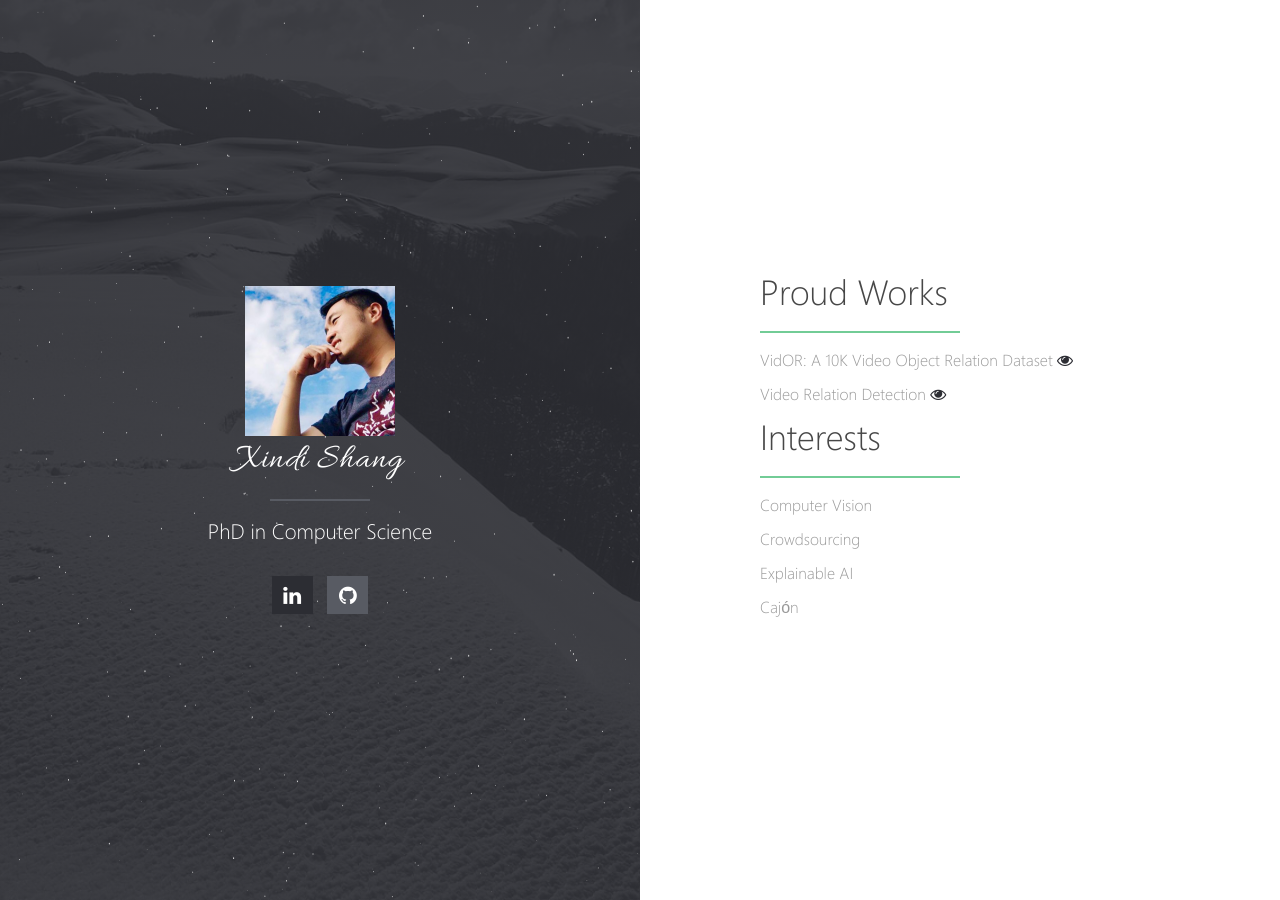
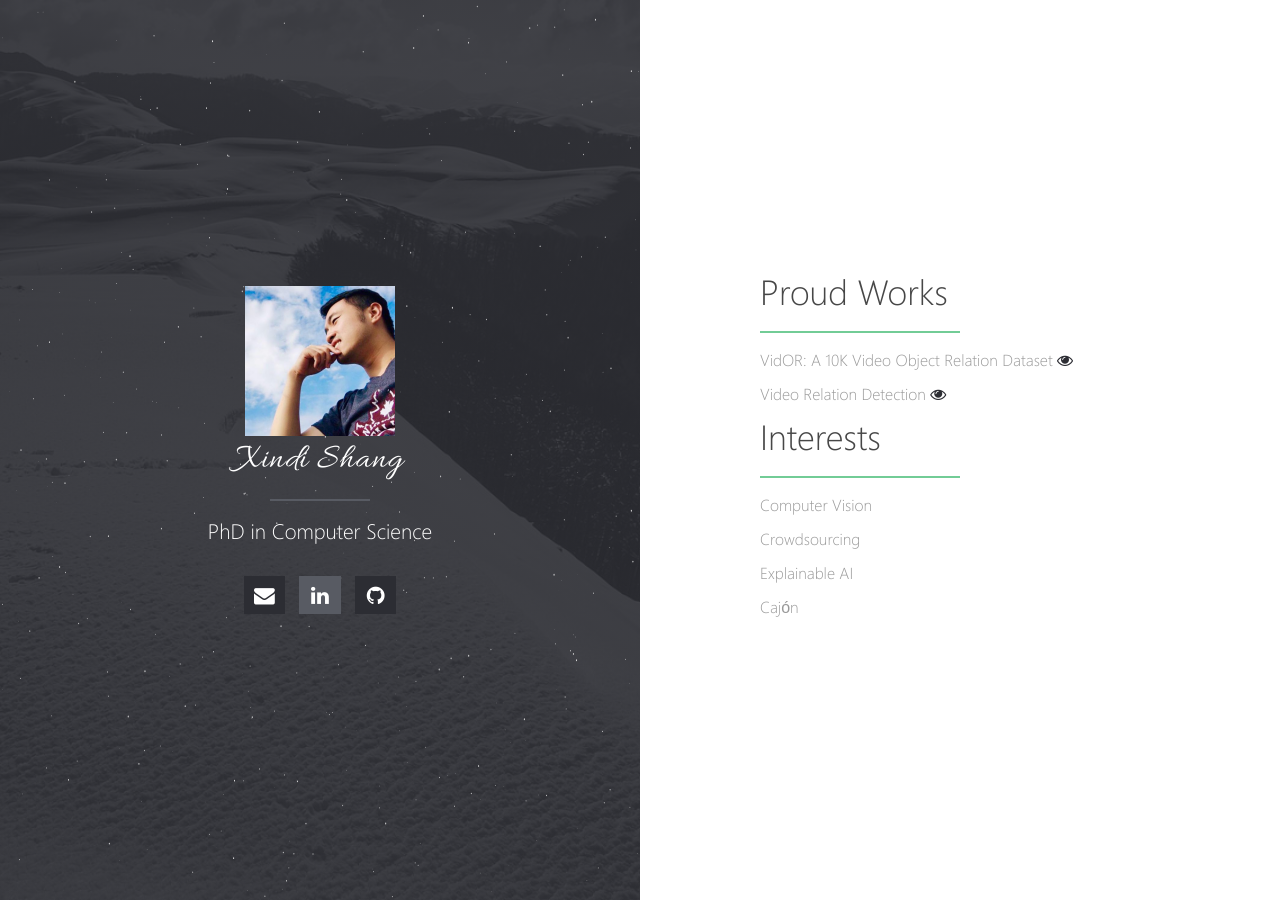
Before and after one commit to xdshang/xdshang.github.io, a Jekyll site: the page built from index.md, in a window 1280 px wide. Built offline with Jekyll 4.4.1, drawn with Linux system fonts in a browser that asks for light colours; our own code applies the rules of GitHub Pages for plain Markdown files.

Commit message:
Add link to google scholar

```diff
--- a/_config.yml
+++ b/_config.yml
@@ -29,8 +29,8 @@
 #google-analytics: UA-XXXXX-Y
 
 # Social Links
-# email:             shangxin@comp.nus.edu.sg
-google.plus:        enabled
+email:             shangxin@comp.nus.edu.sg
+# google.plus:        username
 # twitter:            username
 #facebook:           username
 github:             xdshang
--- a/_includes/social-links.html
+++ b/_includes/social-links.html
@@ -1,9 +1,9 @@
 <ul>
-  {% if site.email %}<li><a class="social-btn" href="mailto:{{ site.email }}" target="_blank" rel="noopener noreferrer"><i class="fa fa-fw fa-envelope"></i></a></li>{% endif %}
+  {% if site.email %}<li><a class="social-btn" href="https://scholar.google.com/citations?user=iVilW3kAAAAJ&hl=en&oi=ao" target="_blank" rel="noopener noreferrer"><i class="fa fa-fw fa-envelope"></i></a></li>{% endif %}
   {% if site.behance %}<li><a class="social-btn" href="https://www.behance.net/{{ site.behance }}" target="_blank" rel="noopener noreferrer"><i class="fa fa-fw fa-behance"></i></a></li>{% endif %}
   {% if site.twitter %}<li><a class="social-btn" href="http://twitter.com/{{ site.twitter }}" target="_blank" rel="noopener noreferrer"><i class="fa fa-fw fa-twitter"></i></a></li>{% endif %}
   {% if site.facebook %}<li><a class="social-btn" href="http://facebook.com/{{ site.facebook }}" target="_blank" rel="noopener noreferrer"><i class="fa fa-fw fa-facebook"></i></a></li>{% endif %}
-  {% if site.google.plus %}<li><a class="social-btn" href="https://scholar.google.com/citations?user=iVilW3kAAAAJ&hl=en&oi=ao" target="_blank" rel="noopener noreferrer"><i class="fa fa-fw fa-google-plus"></i></a></li>{% endif %}
+  {% if site.google.plus %}<li><a class="social-btn" href="http://plus.google.com/+{{ site.google.plus }}" target="_blank" rel="noopener noreferrer"><i class="fa fa-fw fa-google-plus"></i></a></li>{% endif %}
   {% if site.linkedin %}<li><a class="social-btn" href="http://linkedin.com/in/{{ site.linkedin }}" target="_blank" rel="noopener noreferrer"><i class="fa fa-fw fa-linkedin"></i></a></li>{% endif %}
   {% if site.xing %}<li><a class="social-btn" href="http://www.xing.com/profile/{{ site.xing }}" target="_blank" rel="noopener noreferrer"><i class="fa fa-fw fa-xing"></i></a></li>{% endif %}
   {% if site.instagram %}<li><a class="social-btn" href="http://instagram.com/{{ site.instagram }}" target="_blank" rel="noopener noreferrer"><i class="fa fa-fw fa-instagram"></i></a></li>{% endif %}
```
